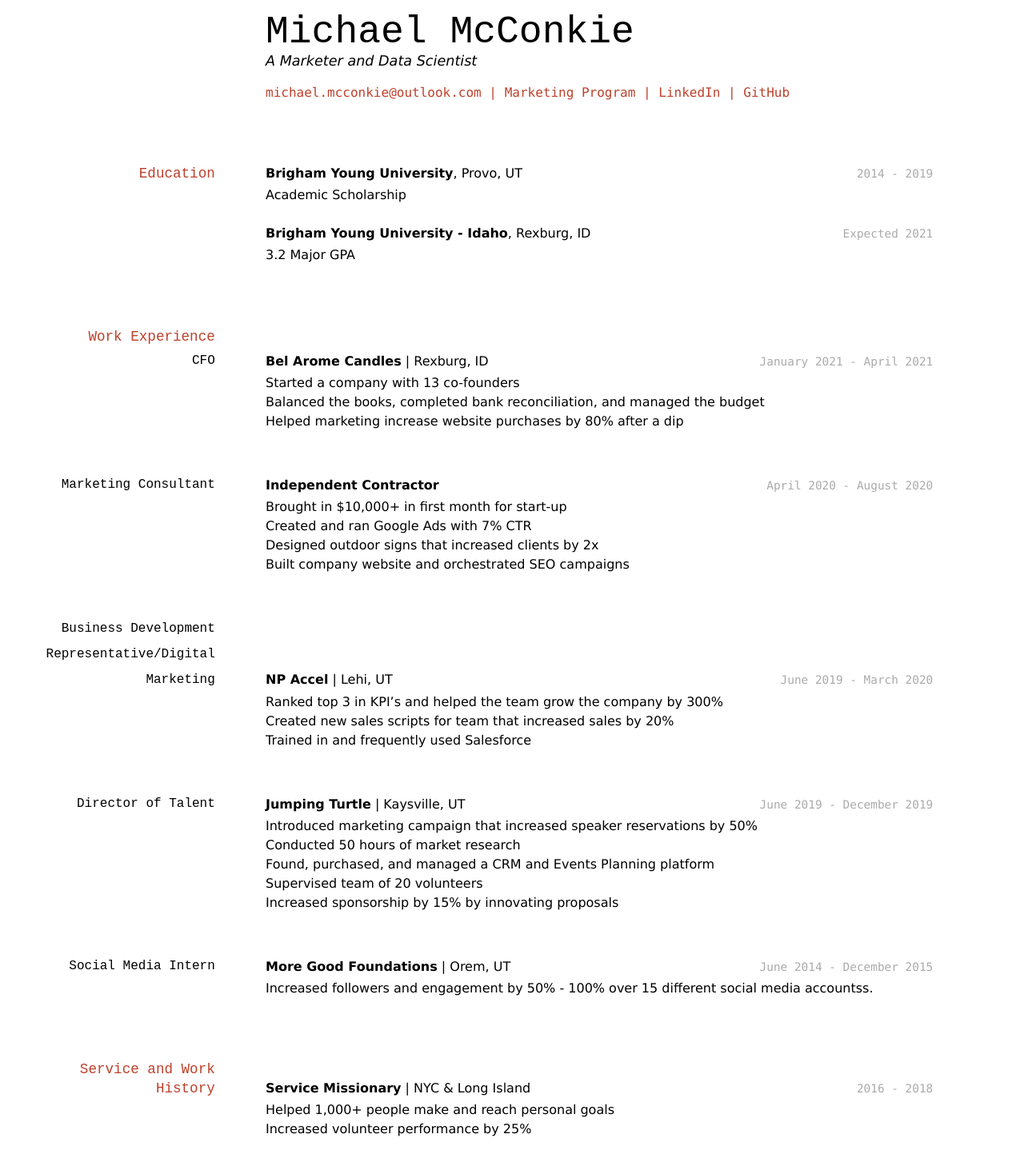
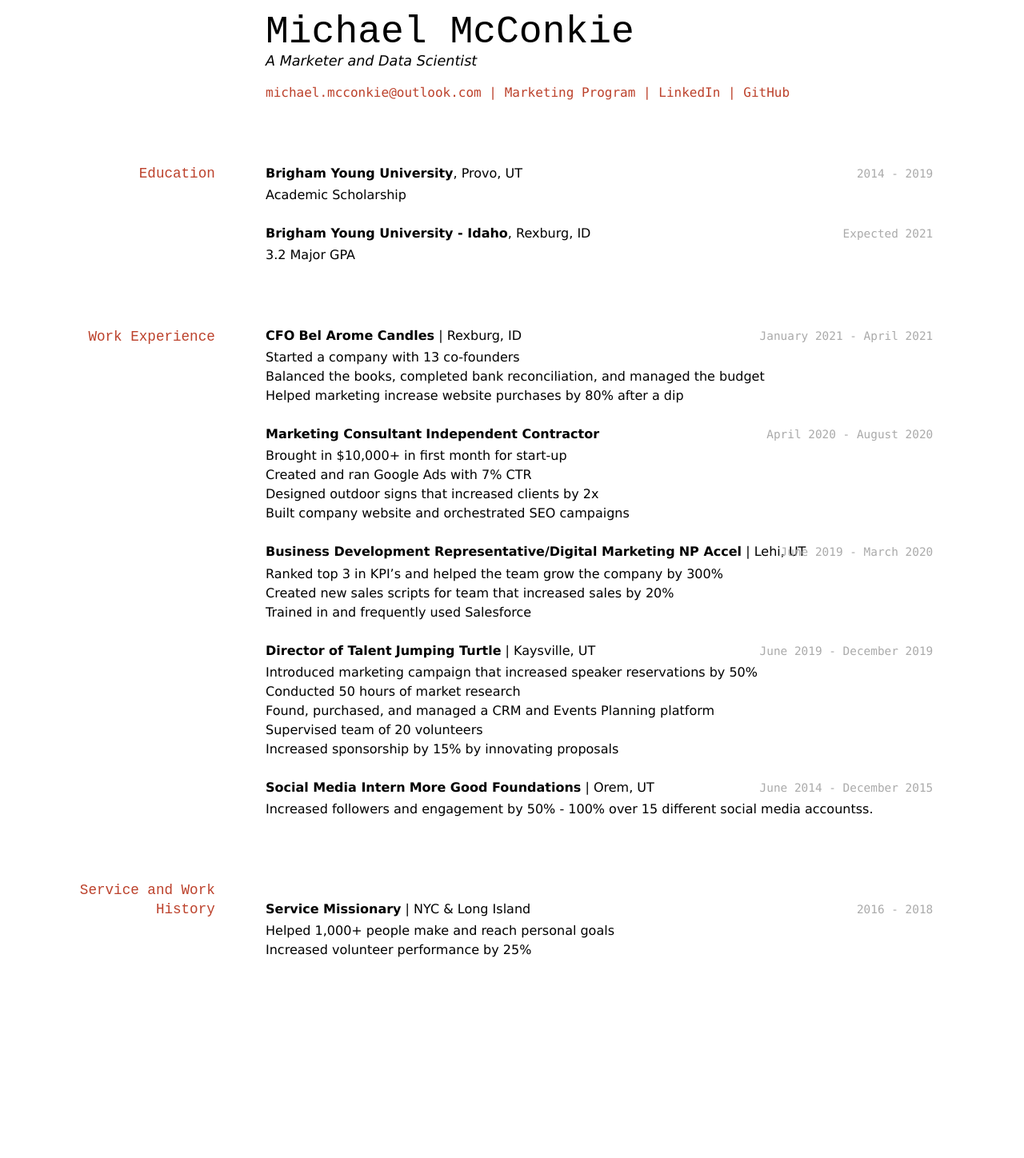
Before and after one commit to byuids-resumes/McConkie_Resume-1, a Jekyll site: the page built from docs/index.md, in a window 1280 px wide. Shown: the whole page at 80% size. Built offline with Jekyll 4.4.1, drawn with Linux system fonts in a browser that asks for light colours; after the commit the page ends 1224 px from its top, so only the background shows below that.

Commit message:
Changed job headers from h3 to bold

```diff
--- a/docs/index.md
+++ b/docs/index.md
@@ -28,8 +28,7 @@ __Brigham Young University - Idaho__, Rexburg, ID
 
 ## Work Experience
 
-### CFO
-
+**CFO**
 `January 2021 - April 2021`
 __Bel Arome Candles__ | Rexburg, ID
 
@@ -37,8 +36,8 @@ __Bel Arome Candles__ | Rexburg, ID
 - Balanced the books, completed bank reconciliation, and managed the budget
 - Helped marketing increase website purchases by 80% after a dip
 
-### Marketing Consultant
 
+**Marketing Consultant**
 `April 2020 - August 2020`
 __Independent Contractor__
 
@@ -47,8 +46,7 @@ __Independent Contractor__
 - Designed outdoor signs that increased clients by 2x
 - Built company website and orchestrated SEO campaigns
 
-### Business Development Representative/Digital Marketing
-
+**Business Development Representative/Digital Marketing**
 `June 2019 - March 2020`
 __NP Accel__ | Lehi, UT
 
@@ -56,9 +54,7 @@ __NP Accel__ | Lehi, UT
 - Created new sales scripts for team  that increased sales by 20%
 - Trained in and frequently used Salesforce
 
-
-### Director of Talent
-
+**Director of Talent**
 `June 2019 - December 2019`
 __Jumping Turtle__ | Kaysville, UT
 
@@ -68,9 +64,7 @@ __Jumping Turtle__ | Kaysville, UT
 - Supervised team of 20 volunteers
 - Increased sponsorship by 15% by innovating proposals
 
-
-### Social Media Intern
-
+**Social Media Intern**
 `June 2014 - December 2015`
 __More Good Foundations__ | Orem, UT
 
```
